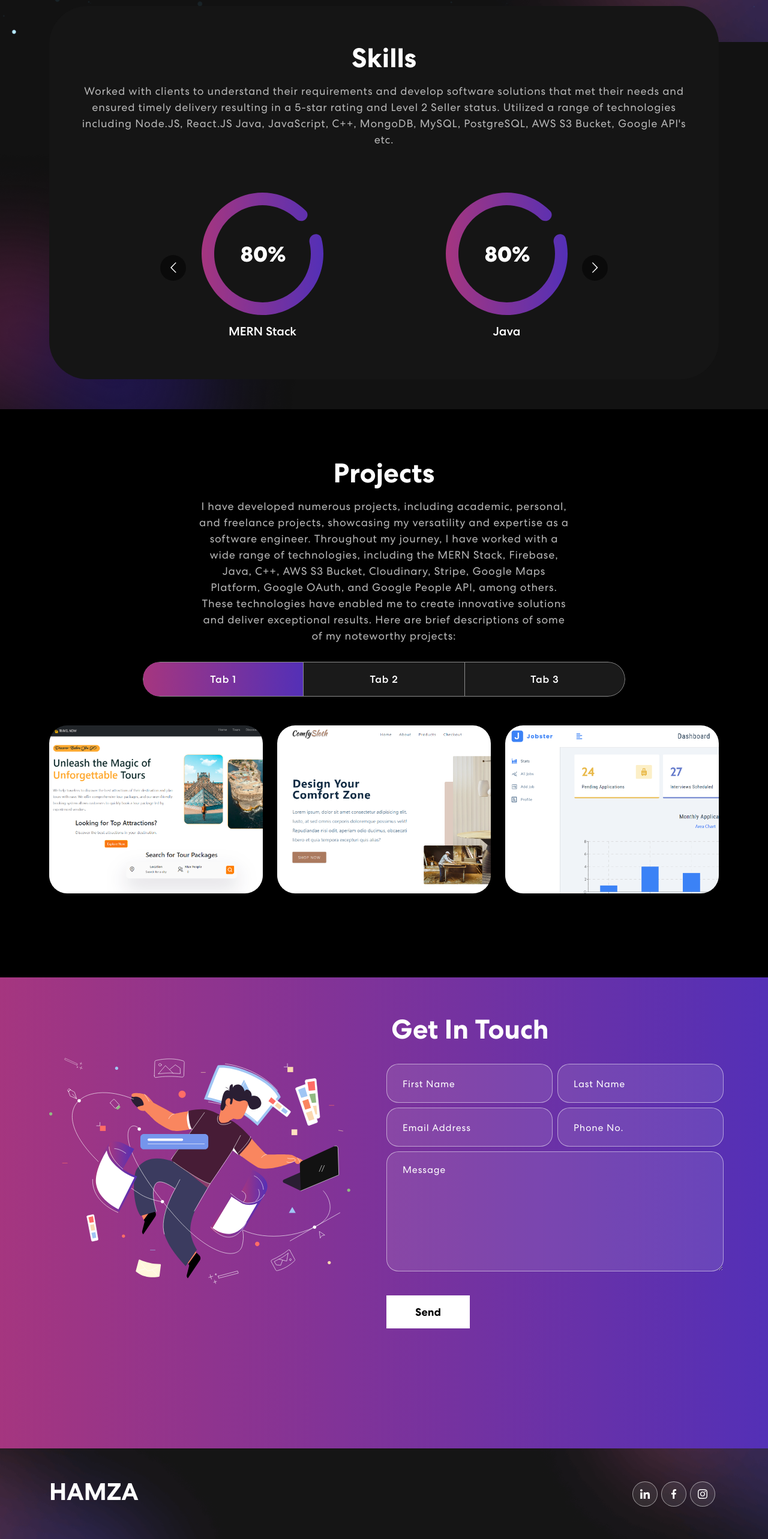
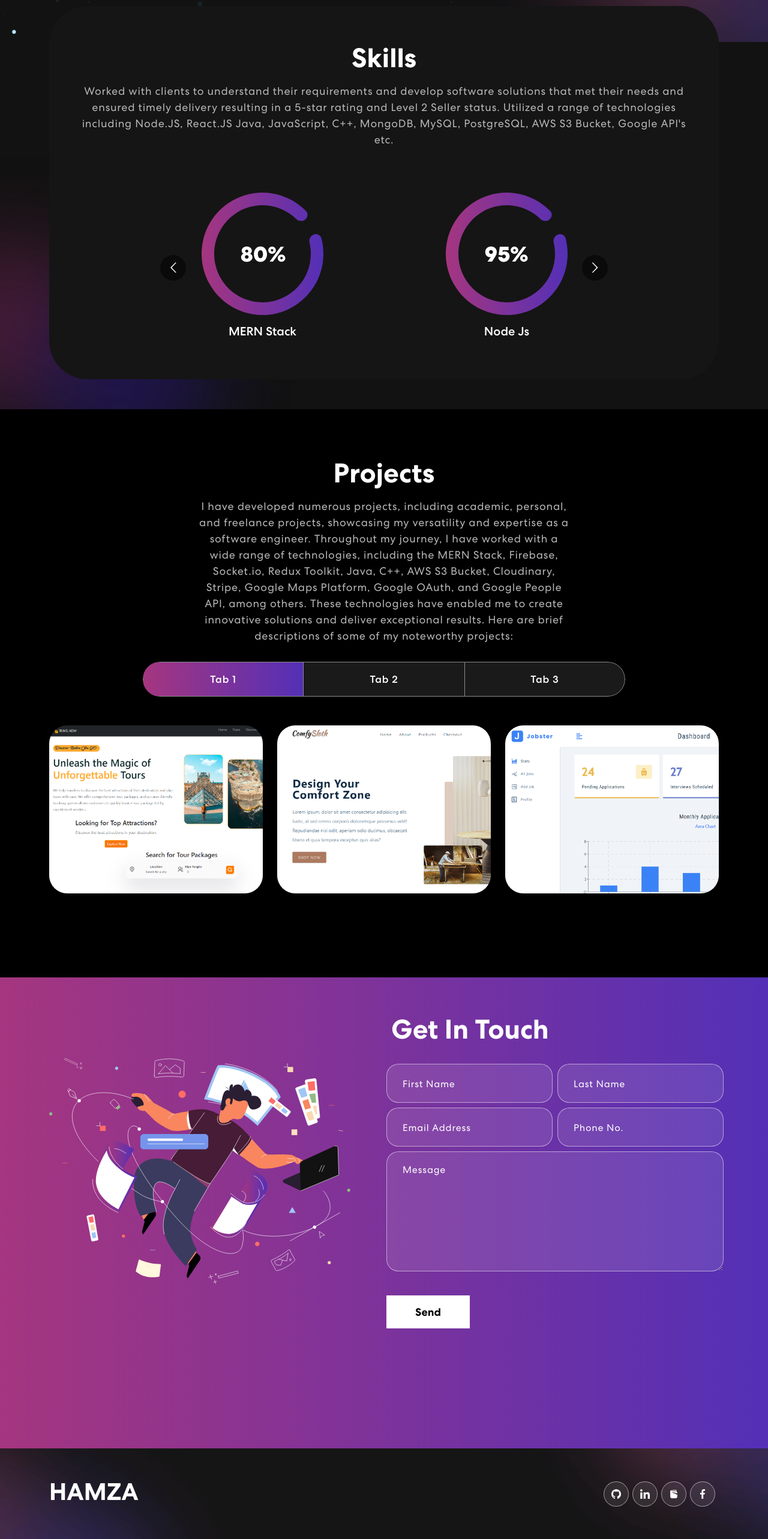
Before and after one commit to HamzaAziz-1/react-portfolio, a React (Create React App) app: page / in a window 1280 px wide. Shown: the part 821-3386 px from the top of the page at 60% size. Built offline with nearby package versions, Linux system fonts and the light colour scheme; the HTML template or start-up script is replaced by a standard one.

Commit message:
add skills

```diff
--- a/src/components/Contact.js
+++ b/src/components/Contact.js
@@ -87,6 +87,7 @@ export const Contact = () => {
                       <Col size={12} sm={6} className="px-1">
                         <input
                           type="text"
+                          required
                           value={formDetails.firstName}
                           placeholder="First Name"
                           onChange={(e) =>
@@ -97,7 +98,8 @@ export const Contact = () => {
                       <Col size={12} sm={6} className="px-1">
                         <input
                           type="text"
-                          value={formDetails.lasttName}
+                          value={formDetails.lastName}
+                          required
                           placeholder="Last Name"
                           onChange={(e) =>
                             onFormUpdate("lastName", e.target.value)
@@ -108,6 +110,7 @@ export const Contact = () => {
                         <input
                           type="email"
                           value={formDetails.email}
+                          required
                           placeholder="Email Address"
                           onChange={(e) =>
                             onFormUpdate("email", e.target.value)
@@ -118,6 +121,7 @@ export const Contact = () => {
                         <input
                           type="tel"
                           value={formDetails.phone}
+                          required
                           placeholder="Phone No."
                           onChange={(e) =>
                             onFormUpdate("phone", e.target.value)
@@ -128,6 +132,7 @@ export const Contact = () => {
                         <textarea
                           rows="6"
                           value={formDetails.message}
+                          required
                           placeholder="Message"
                           onChange={(e) =>
                             onFormUpdate("message", e.target.value)
@@ -139,17 +144,18 @@ export const Contact = () => {
                       </Col>
                     </Row>
                   </form>
-                  {status.message && (
-                    showMessage && (
-
-                      <Col>
+                  {status.message && showMessage && (
+                    <Col>
                       <h5 style={{ color: "white", paddingTop: "2em" }}>
                         {status.message}
                       </h5>
                     </Col>
-                      )
                   )}
-                  {showMessage && setTimeout(() => setShowMessage(false), 2000)}
+                  {showMessage &&
+                    setTimeout(() => {
+                      setShowMessage(false)
+                    }, 2000)
+                  }
                 </div>
               )}
             </TrackVisibility>
--- a/src/components/Footer.js
+++ b/src/components/Footer.js
@@ -1,9 +1,8 @@
 import { Container, Row, Col } from "react-bootstrap";
-import logo from "../assets/img/logo.svg";
 import navIcon1 from "../assets/img/nav-icon1.svg";
 import navIcon2 from "../assets/img/nav-icon2.svg";
-import navIcon3 from "../assets/img/nav-icon3.svg";
-
+import navIcon3 from "../assets/img/download.svg";
+import navIcon4 from "../assets/img/document.svg";
 export const Footer = () => {
   return (
     <footer className="footer pt-5">
@@ -16,17 +15,23 @@ export const Footer = () => {
           </Col>
           <Col size={12} sm={6} className="text-center text-sm-end">
             <div className="social-icon">
+              <a href="https://github.com/HamzaAziz-1" target="_blank">
+                <img src={navIcon3} alt="" />
+              </a>
               <a
                 href="https://www.linkedin.com/in/muhammad-hamza-aziz"
                 target="_blank"
               >
-                <img src={navIcon1} alt="Icon" />
+                <img src={navIcon1} alt="" />
+              </a>
+              <a
+                href="https://drive.google.com/file/d/1q1-eCrTUhR2TqSc02FYTDAJpFbnEk2a-/view?usp=sharing"
+                target="_blank"
+              >
+                <img src={navIcon4} alt="" />
               </a>
               <a href="https://www.fiverr.com/hamzaaaziz" target="_blank">
-                <img src={navIcon2} alt="Icon" />
-              </a>
-              <a href="#">
-                <img src={navIcon3} alt="Icon" />
+                <img src={navIcon2} alt="" />
               </a>
             </div>
           </Col>
--- a/src/components/Projects.js
+++ b/src/components/Projects.js
@@ -66,7 +66,7 @@ export const Projects = () => {
                     personal, and freelance projects, showcasing my versatility
                     and expertise as a software engineer. Throughout my journey,
                     I have worked with a wide range of technologies, including
-                    the MERN Stack, Firebase, Java, C++, AWS S3 Bucket,
+                    the MERN Stack, Firebase, Socket.io, Redux Toolkit, Java, C++, AWS S3 Bucket,
                     Cloudinary, Stripe, Google Maps Platform, Google OAuth, and
                     Google People API, among others. These technologies have
                     enabled me to create innovative solutions and deliver
--- a/src/components/Skills.js
+++ b/src/components/Skills.js
@@ -52,12 +52,9 @@ export const Skills = () => {
                   <img src={meter2} alt="text" />
                   <h5>MERN Stack</h5>
                 </div>
+
                 <div className="item">
-                  <img src={meter2} alt="text" />
-                  <h5>Java</h5>
-                </div>
-                <div className="item">
-                  <img src={meter2} alt="text" />
+                  <img src={meter1} alt="text" />
                   <h5>Node Js</h5>
                 </div>
                 <div className="item">
@@ -65,8 +62,12 @@ export const Skills = () => {
                   <h5>HTML CSS JS</h5>
                 </div>
                 <div className="item">
+                  <img src={meter3} alt="text" />
+                  <h5>Game Development</h5>
+                </div>
+                <div className="item">
                   <img src={meter2} alt="text" />
-                  <h5>Game Development</h5>
+                  <h5>Java</h5>
                 </div>
                 <div className="item">
                   <img src={meter2} alt="text" />
```
